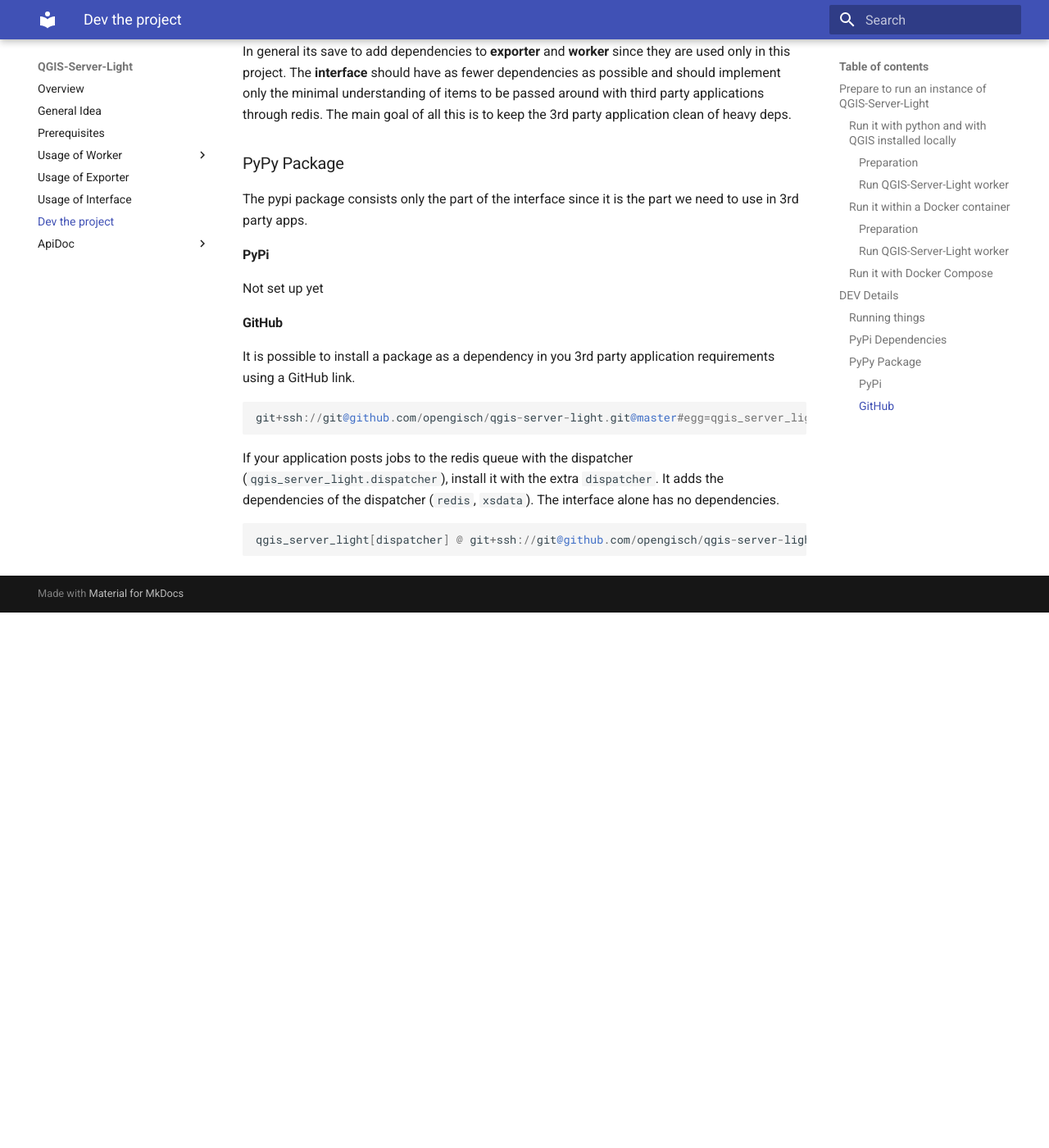
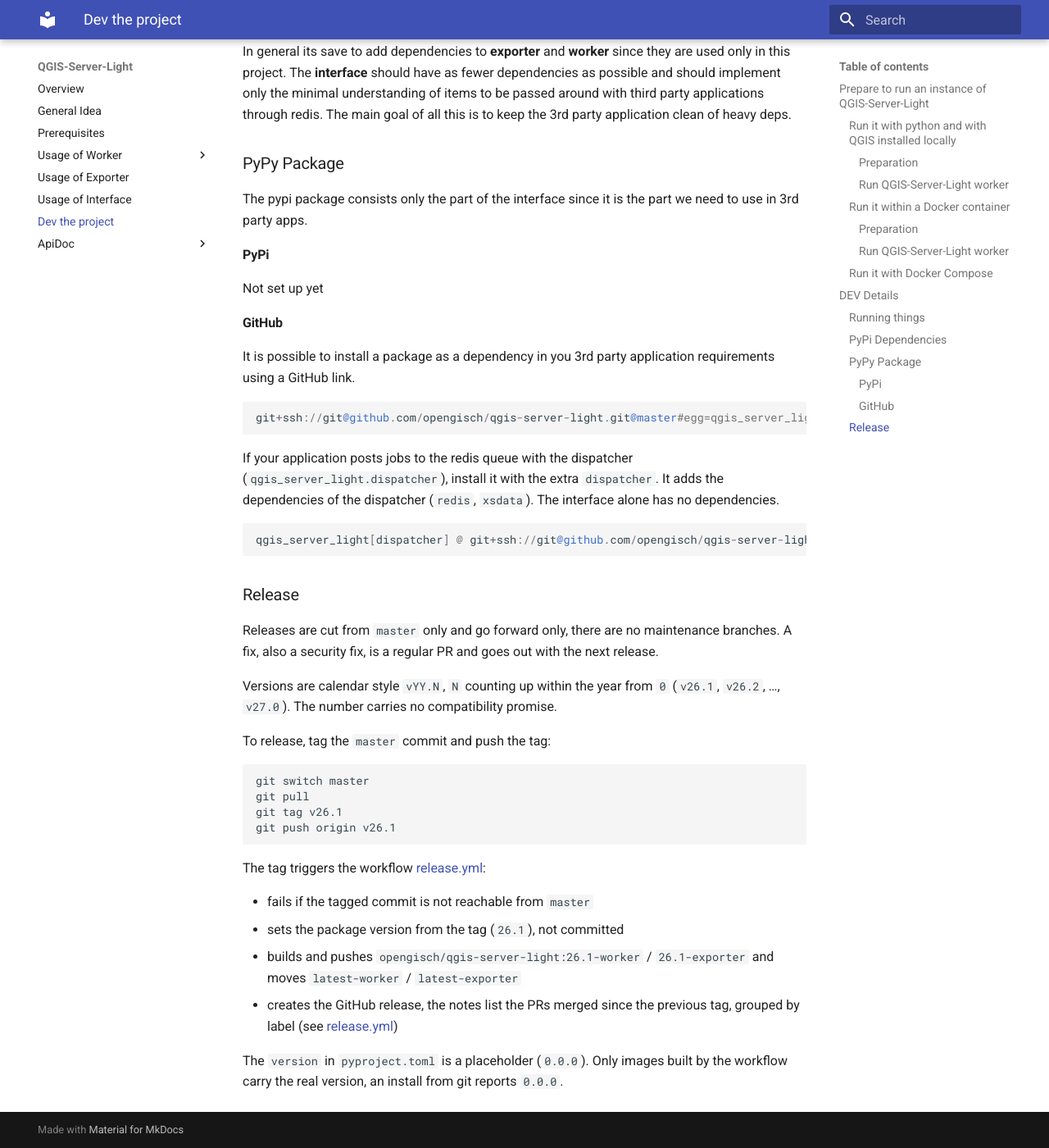
Before and after one commit to opengisch/qgis-server-light, an MkDocs documentation site: the page built from docs/src/dev.md, in a window 1280 px wide and 1400 px high, scrolled down 2428 px. Shown: the whole window at 82% size. Built offline with MkDocs 1.6.1 and Material for MkDocs 9.7.7, drawn with Linux system fonts in a browser that asks for light colours; before the commit the page ends 3175 px from its top, so only the background shows below that.

Commit message:
- try to use normal token to delete old PR images - add release workflow - set non release version to 0.0.0 to signal it does not come from regular build - group release notes

````diff
--- a/docs/src/dev.md
+++ b/docs/src/dev.md
@@ -138,3 +138,32 @@
 ```requirements
 qgis_server_light[dispatcher] @ git+ssh://git@github.com/opengisch/qgis-server-light.git@master
 ```
+
+### Release
+
+Releases are cut from `master` only and go forward only, there are no maintenance branches.
+A fix, also a security fix, is a regular PR and goes out with the next release.
+
+Versions are calendar style `vYY.N`, `N` counting up within the year from `0` (`v26.1`, `v26.2`, …,
+`v27.0`). The number carries no compatibility promise.
+
+To release, tag the `master` commit and push the tag:
+
+```shell
+git switch master
+git pull
+git tag v26.1
+git push origin v26.1
+```
+
+The tag triggers the workflow [release.yml](https://github.com/opengisch/qgis-server-light/blob/master/.github/workflows/release.yml):
+
+- fails if the tagged commit is not reachable from `master`
+- sets the package version from the tag (`26.1`), not committed
+- builds and pushes `opengisch/qgis-server-light:26.1-worker` / `26.1-exporter` and moves
+  `latest-worker` / `latest-exporter`
+- creates the GitHub release, the notes list the PRs merged since the previous tag, grouped by label
+  (see [release.yml](https://github.com/opengisch/qgis-server-light/blob/master/.github/release.yml))
+
+The `version` in `pyproject.toml` is a placeholder (`0.0.0`). Only images built by the workflow carry
+the real version, an install from git reports `0.0.0`.
--- a/pyproject.toml
+++ b/pyproject.toml
@@ -1,6 +1,7 @@
 [project]
 name = "qgis-server-light"
-version = "0.1.0"
+# placeholder, the release workflow sets the version from the tag (vYY.N)
+version = "0.0.0"
 description = "QGIS workers in pure python"
 readme = { file = "README.md", content-type = "text/markdown" }
 authors = [
@@ -50,7 +51,7 @@
 Documentation = "https://opengisch.github.io/qgis-server-light/"
 Repository = "https://github.com/opengisch/qgis-server-light.git"
 Issues = "https://github.com/opengisch/qgis-server-light/issues"
-Changelog = "https://github.com/opengisch/qgis-server-light/blob/master/CHANGES.md"
+Changelog = "https://github.com/opengisch/qgis-server-light/releases"
 
 [project.scripts]
 redis-worker = "qgis_server_light.worker.redis:main"
````
Also changed, not shown: 4 other files.
